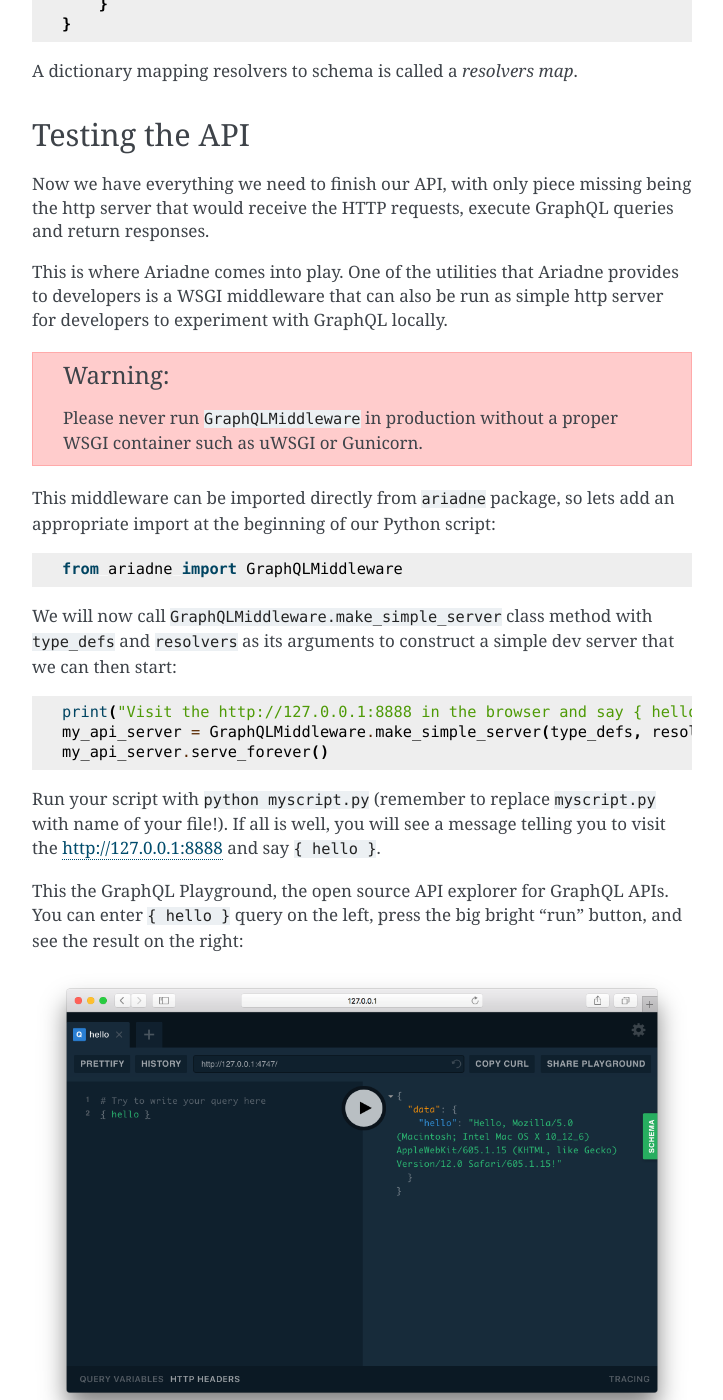
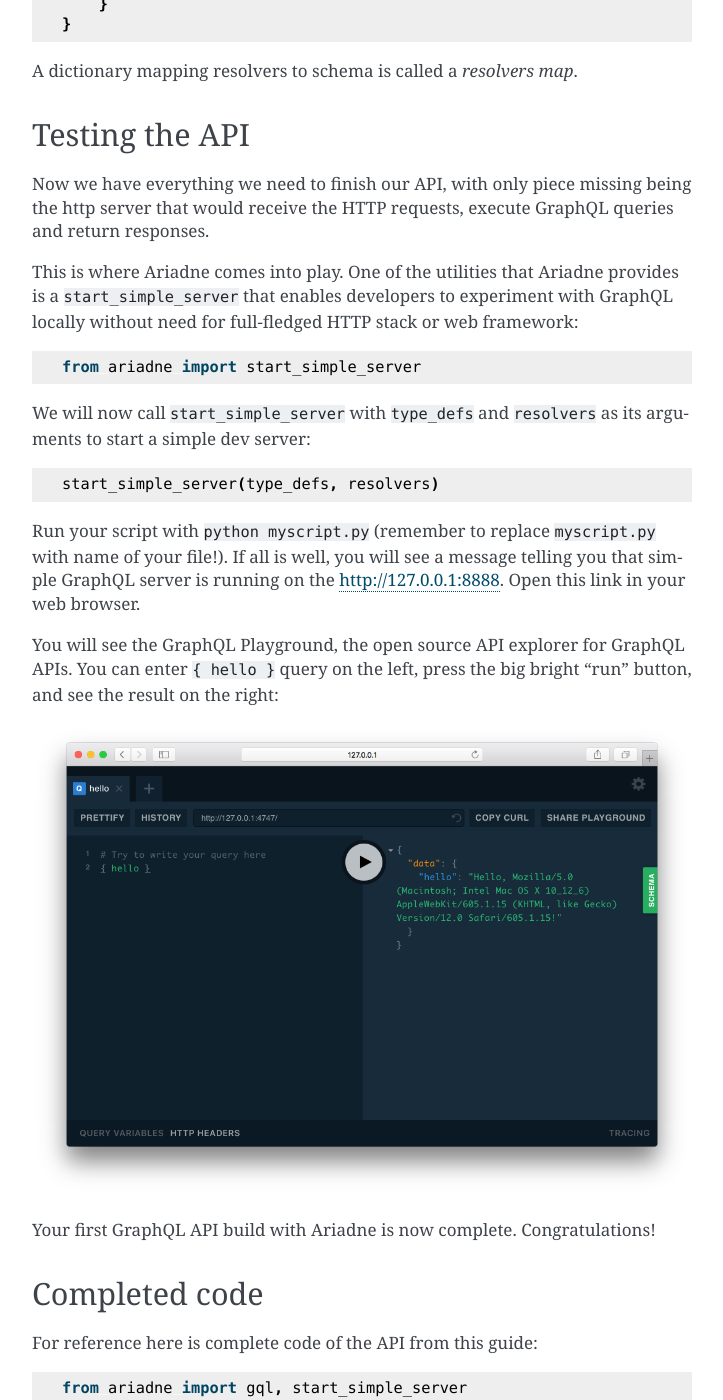
Before and after one commit to mirumee/ariadne, a Sphinx documentation site: the page built from docs/introduction.rst, in a window 1280 px wide and 1400 px high, scrolled down 2814 px. Shown: the whole window, without its empty margins (388-1111 px from the left). Built offline with Sphinx 7.4.7, drawn with Linux system fonts in a browser that asks for light colours; some of the changed text lies outside the part shown.

Commit message:
Add start_simple_server utility

```diff
--- a/docs/introduction.rst
+++ b/docs/introduction.rst
@@ -100,24 +100,17 @@ Testing the API
 
 Now we have everything we need to finish our API, with only piece missing being the http server that would receive the HTTP requests, execute GraphQL queries and return responses.
 
-This is where Ariadne comes into play. One of the utilities that Ariadne provides to developers is a WSGI middleware that can also be run as simple http server for developers to experiment with GraphQL locally.
+This is where Ariadne comes into play. One of the utilities that Ariadne provides is a ``start_simple_server`` that enables developers to experiment with GraphQL locally without need for full-fledged HTTP stack or web framework::
 
-.. warning::
-   Please never run ``GraphQLMiddleware`` in production without a proper WSGI container such as uWSGI or Gunicorn.
+    from ariadne import start_simple_server
 
-This middleware can be imported directly from ``ariadne`` package, so lets add an appropriate import at the beginning of our Python script::
+We will now call ``start_simple_server`` with ``type_defs`` and ``resolvers`` as its arguments to start a simple dev server::
 
-    from ariadne import GraphQLMiddleware
+    start_simple_server(type_defs, resolvers)
 
-We will now call ``GraphQLMiddleware.make_simple_server`` class method with ``type_defs`` and ``resolvers`` as its arguments to construct a simple dev server that we can then start::
+Run your script with ``python myscript.py`` (remember to replace ``myscript.py`` with name of your file!). If all is well, you will see a message telling you that simple GraphQL server is running on the http://127.0.0.1:8888. Open this link in your web browser.
 
-    print("Visit the http://127.0.0.1:8888 in the browser and say { hello }!")
-    my_api_server = GraphQLMiddleware.make_simple_server(type_defs, resolvers)
-    my_api_server.serve_forever()
-
-Run your script with ``python myscript.py`` (remember to replace ``myscript.py`` with name of your file!). If all is well, you will see a message telling you to visit the http://127.0.0.1:8888 and say ``{ hello }``.
-
-This the GraphQL Playground, the open source API explorer for GraphQL APIs. You can enter ``{ hello }`` query on the left, press the big bright "run" button, and see the result on the right:
+You will see the GraphQL Playground, the open source API explorer for GraphQL APIs. You can enter ``{ hello }`` query on the left, press the big bright "run" button, and see the result on the right:
 
 .. image:: _static/hello-world.png
    :alt: Your first Ariadne GraphQL in action!
@@ -131,7 +124,7 @@ Completed code
 
 For reference here is complete code of the API from this guide::
 
-    from ariadne import GraphQLMiddleware, gql
+    from ariadne import gql, start_simple_server
 
     type_defs = gql("""
         type Query {
@@ -152,6 +145,4 @@ For reference here is complete code of the API from this guide::
         }
     }
 
-    print("Visit the http://127.0.0.1:8888 in the browser and say { hello }!")
-    my_api_server = GraphQLMiddleware.make_simple_server(type_defs, resolvers)
-    my_api_server.serve_forever()
+    start_simple_server(type_defs, resolvers)
--- a/docs/wsgi-middleware.rst
+++ b/docs/wsgi-middleware.rst
@@ -93,3 +93,9 @@ The ``make_simple_server`` respects inheritance chain, so you can use it in cust
 
     simple_server = MyGraphQLMiddleware(type_defs, resolvers)
     simple_server.serve_forever()  # info.context will now be instance of MyContext
+
+.. warning::
+   Please never run ``GraphQLMiddleware`` in production without a proper WSGI container such as uWSGI or Gunicorn.
+
+.. note::
+  ``ariadne.start_simple_server`` is actually a simple shortcut that internally creates HTTP server with ``GraphQLMiddleware.make_simple_server``, starts it with `serve_forever`, displays instruction message and handles ``KeyboardInterrupt`` gracefully.
```
Also changed, not shown: README.md (+2 -3 lines), 1 other file.
